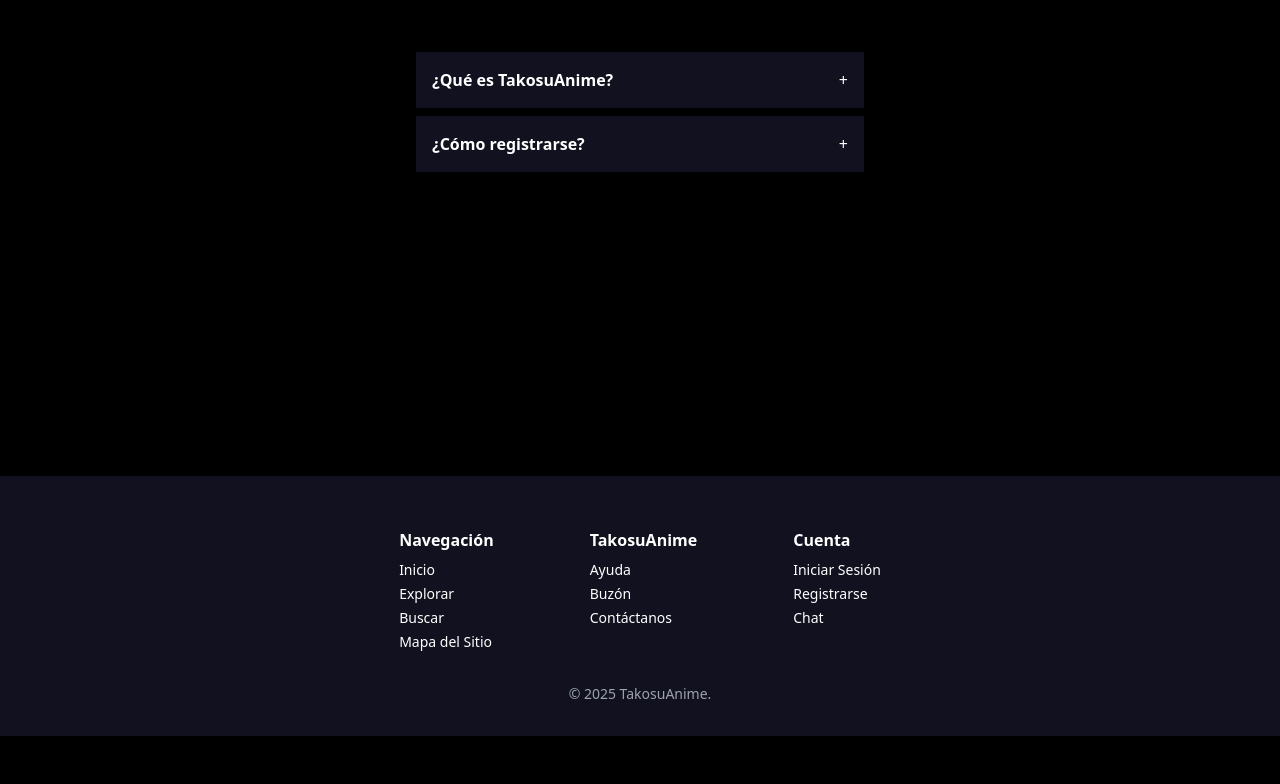
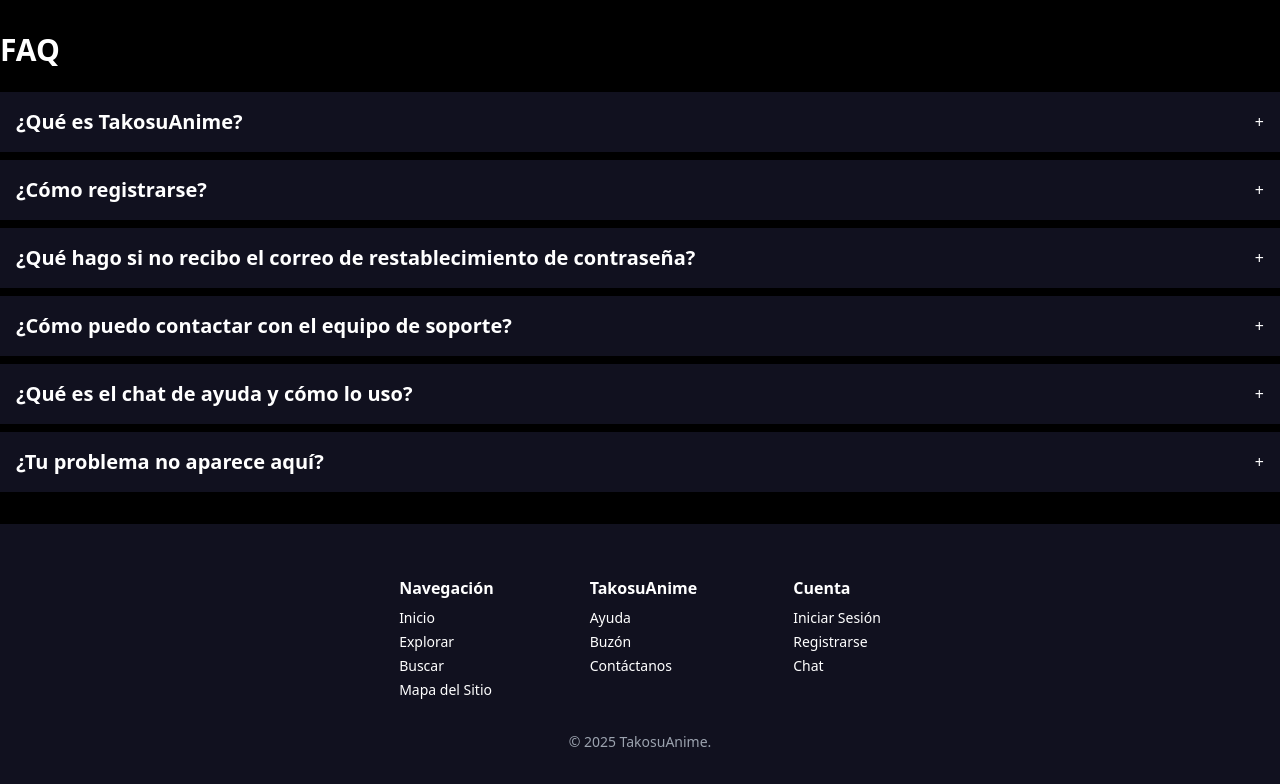
Before and after one commit to D4RKL10N3823/obregonmorinadrianjesusUnidad1, a Django app: page /help/ in a window 1280 px wide. Shown: the part 64-848 px from the top of the page. Before the commit the page ends 800 px from the top, so only its background shows below. Run offline with Django 5.2, Linux system fonts and the light colour scheme; some libraries are stand-ins or nearby versions.

Commit message:
v0.1.6 - Se agrego el FAQ

```diff
--- a/main/templates/contact.html
+++ b/main/templates/contact.html
@@ -8,7 +8,8 @@
         <h2 class="text-3xl font-bold mb-4">Contáctanos</h2>
 
         <p class="mb-6">
-            <span class="font-bold">¿Quieres Formar Parte de TakosuAnime?</span> Completa el formulario y te responderemos si hay vacantes disponibles.
+            <span class="font-bold">¿Necesitas ayuda?</span> Completa el formulario y te responderemos lo antes posible o ponte en contacto directo con el
+            <a href="{% url 'home_redirect' %}" class="font-bold hover:underline">chat de ayuda</a>.
         </p>
 
         <form method="post" action="{% url 'contact' %}" class="space-y-4">
--- a/main/templates/help.html
+++ b/main/templates/help.html
@@ -3,7 +3,7 @@
 {% block extra_scripts %}
     <script>
         function toggleAccordion(id) {
-            const totalAccordions = 2;
+            const totalAccordions = 6;
 
             for (let i = 1; i <= totalAccordions; i++) {
                 const content = document.getElementById(`content-${i}`);
@@ -25,24 +25,79 @@
 {% block title %}Ayuda{% endblock %}
 
 {% block content %}
-    <div class="w-full max-w-md mx-auto mt-5">
+    <h1 class="text-white mb-6 text-3xl font-bold">FAQ</h1>
+    <div class="w-full max-w mx-auto mt-5">
         <div class="rounded-md text-white">
             <button onclick="toggleAccordion(1)" class="w-full flex justify-between items-center p-4 [background-color:#11111F] border-none hover:[color:#FFBC0E] focus:outline-none">
-                <span class="font-semibold">¿Qué es TakosuAnime?</span>
+                <span class="font-semibold text-xl">¿Qué es TakosuAnime?</span>
                 <span id="icon-1">+</span>
             </button>
-            <div id="content-1" class="hidden p-4 [background-color:#11111F] transition-all duration-300 ease-in-out">
-                TakosuAnime es una plataforma para descubrir, calificar y comentar tus animes favoritos.
+            <div id="content-1" class="hidden p-4 [background-color:#11111F] transition-all duration-300 ease-in-out text-lg">
+                TakosuAnime es una plataforma para descubrir y visualizar anime. Ofrecemos una amplia variedad de animes, con una interfaz amigable y fácil de usar.
             </div>
         </div>
 
         <div class="text-white rounded-md mt-2">
             <button onclick="toggleAccordion(2)" class="w-full flex justify-between items-center p-4 [background-color:#11111F] border-none hover:[color:#FFBC0E] focus:outline-none">
-            <span class="font-semibold">¿Cómo registrarse?</span>
+            <span class="font-semibold text-xl">¿Cómo registrarse?</span>
             <span id="icon-2">+</span>
             </button>
-            <div id="content-2" class="hidden p-4 [background-color:#11111F]">
-                Solo haz clic en “Registrarse”, llena el formulario y verifica el captcha.
+            <div id="content-2" class="hidden p-4 [background-color:#11111F] text-lg  transition-all duration-300 ease-in-out ">
+                Solo haz clic en <b>“Registrarse”</b>, llena el formulario y verifica el captcha.
+            </div>
+        </div>
+
+        <div class="text-white rounded-md mt-2">
+            <button onclick="toggleAccordion(3)" class="w-full flex justify-between items-center p-4 [background-color:#11111F] border-none hover:[color:#FFBC0E] focus:outline-none">
+            <span class="font-semibold text-xl">¿Qué hago si no recibo el correo de restablecimiento de contraseña?</span>
+            <span id="icon-3">+</span>
+            </button>
+            <div id="content-3" class="hidden p-4 [background-color:#11111F] text-lg  transition-all duration-300 ease-in-out ">
+                Si no recibiste el correo para restablecer tu contraseña:
+                <ol class="list-decimal pl-8 pt-2">
+                    <li>Verifica que ingresaste correctamente tu dirección de correo electrónico.</li>
+                    <li>Revisa la carpeta de <b>Spam</b> o <b>Correo no deseado</b>.</li>
+                    <li>Espera unos minutos, a veces puede tardar en llegar.</li>
+                    <li>Si aún no lo recibes, puedes volver a intentarlo desde la <a href="{% url 'password_reset' %}" class="font-bold hover:underline">página de restablecimiento de contraseña</a>
+                        o <a href="{% url 'home_redirect' %}" class="font-bold hover:underline">contactar con nuestro equipo de soporte</a>.</li>
+                </ol>
+            </div>
+        </div>
+
+        <div class="text-white rounded-md mt-2">
+            <button onclick="toggleAccordion(4)" class="w-full flex justify-between items-center p-4 [background-color:#11111F] border-none hover:[color:#FFBC0E] focus:outline-none">
+            <span class="font-semibold text-xl">¿Cómo puedo contactar con el equipo de soporte?</span>
+            <span id="icon-4">+</span>
+            </button>
+            <div id="content-4" class="hidden p-4 [background-color:#11111F] text-lg  transition-all duration-300 ease-in-out ">
+                Puedes ponerte en contacto con nuestro equipo de soporte desde la sección de <a href="{% url 'contact' %}"  class="font-bold hover:underline">Contáctanos</a>.
+                Solo completa el formulario con tu duda o problema y nos comunicaremos contigo lo antes posible.
+                También puedes usar el <a href="{% url 'home_redirect' %}" class="font-bold hover:underline">chat de ayuda</a> si prefieres una atención más directa.
+            </div>
+        </div>
+
+        <div class="text-white rounded-md mt-2">
+            <button onclick="toggleAccordion(5)" class="w-full flex justify-between items-center p-4 [background-color:#11111F] border-none hover:[color:#FFBC0E] focus:outline-none">
+            <span class="font-semibold text-xl"> ¿Qué es el chat de ayuda y cómo lo uso?</span>
+            <span id="icon-5">+</span>
+            </button>
+            <div id="content-5" class="hidden p-4 [background-color:#11111F] text-lg  transition-all duration-300 ease-in-out ">
+                El chat de ayuda es un sistema de mensajería directa con nuestro equipo de soporte. Puedes acceder a él desde la sección de
+                <a href="{% url 'home_redirect' %}" class="font-bold hover:underline">Chat</a>,
+                donde verás tu historial de mensajes. Para iniciar una nueva conversación, solo envía tu duda y recibirás una respuesta en el menor tiempo
+                posible.
+            </div>
+        </div>
+
+        <div class="text-white rounded-md mt-2">
+            <button onclick="toggleAccordion(6)" class="w-full flex justify-between items-center p-4 [background-color:#11111F] border-none hover:[color:#FFBC0E] focus:outline-none">
+            <span class="font-semibold text-xl">¿Tu problema no aparece aquí?</span>
+            <span id="icon-6">+</span>
+            </button>
+            <div id="content-6" class="hidden p-4 [background-color:#11111F] text-lg transition-all duration-300 ease-in-out">
+                Si no encuentras una solución en esta lista, te recomendamos ponerte en contacto con uno de nuestros administradores usando el
+                <a href="{% url 'home_redirect' %}" class="font-bold hover:underline">chat de ayuda</a>.
+                Nuestro equipo estará encantado de ayudarte directamente.
             </div>
         </div>
     </div>
--- a/main/templates/suggestion.html
+++ b/main/templates/suggestion.html
@@ -6,7 +6,7 @@
 {% block content %}
     {% if user.is_superuser %}
         <div class="max-w-2xl mx-auto">
-            <h2 class="text-white text-2xl font-bold mb-4">Sugerencias recibidas</h2>
+            <h2 class="text-white text-3xl font-bold mb-4">Sugerencias recibidas</h2>
             {% if suggestions %}
                 <ul class="space-y-4">
                     {% for suggestion in suggestions %}
--- a/main/views.py
+++ b/main/views.py
@@ -3,8 +3,8 @@
 from django.http import HttpResponseRedirect
 from django.views.generic.list import ListView
 from django.views.generic.detail import DetailView
+from django.views.generic.edit import FormView, UpdateView
 from .forms import CustomUserCreationForm
-from django.views.generic.edit import FormView, UpdateView
 from django.contrib.auth import login
 from django.contrib.auth.views import LoginView
 from django.views import View
```
Also changed, not shown: db.sqlite3.
